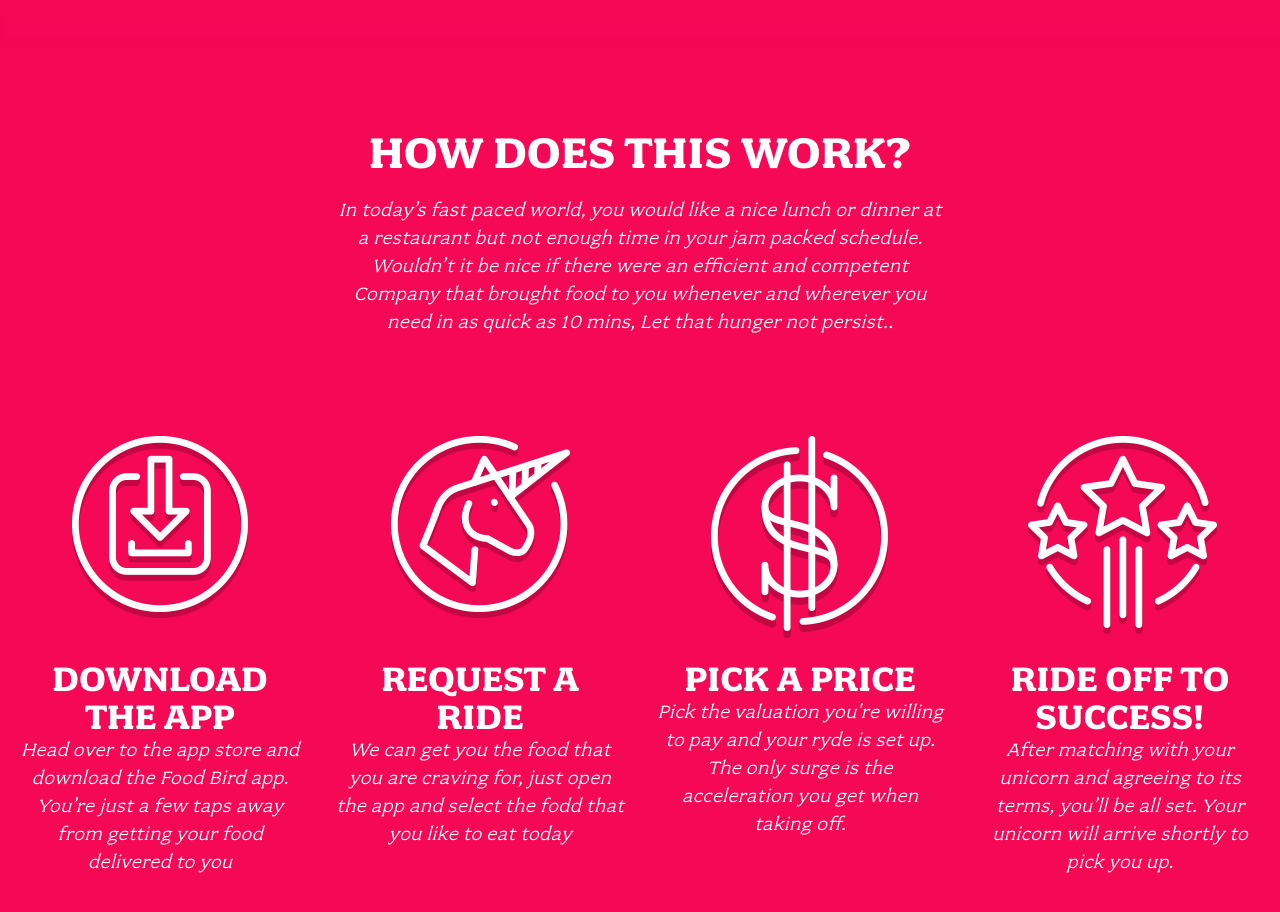
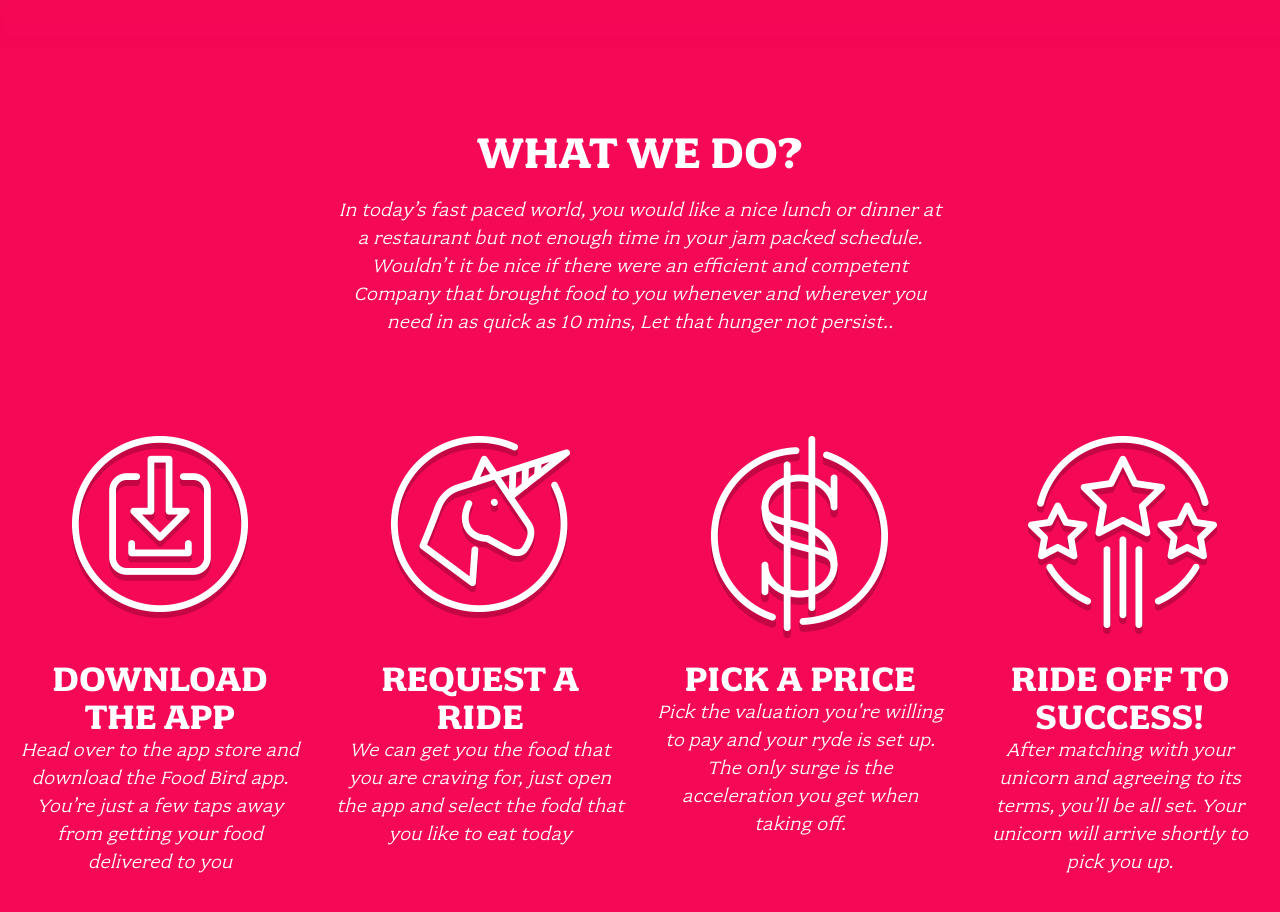
Before and after one commit to samzcodes/Yellowtours, a plain HTML site: page index.html in a window 1280 px wide. Shown: the part 900-1812 px from the top of the page. Drawn offline with Linux system fonts and the light colour scheme.

Commit message:
Update index.html

```diff
--- a/index.html
+++ b/index.html
@@ -4,7 +4,7 @@
   <meta charset="utf-8">
   <meta name="description" content="">
   <meta name="viewport" content="width=device-width, initial-scale=1">
-  <title>Yellow Tours</title>
+  <title>FOOD BIRD</title>
 
   <link rel="stylesheet" href="css/font.css">
   <link rel="stylesheet" href="css/main.css">
@@ -30,7 +30,7 @@
 
   <section class="home-about">
     <div class="row column large-9 xlarge-6 xxlarge-4">
-      <h2 class="section-title">How Does This Work?</h2>
+      <h2 class="section-title">What we do?</h2>
       <p class="content">
         In today’s fast paced world, you would like a nice lunch or dinner at a restaurant but not enough time in your jam packed schedule. Wouldn’t it be nice if there were an efficient and competent Company that brought food to you whenever and wherever you need in as quick as 10 mins, Let that hunger not persist..
       </p>
```
